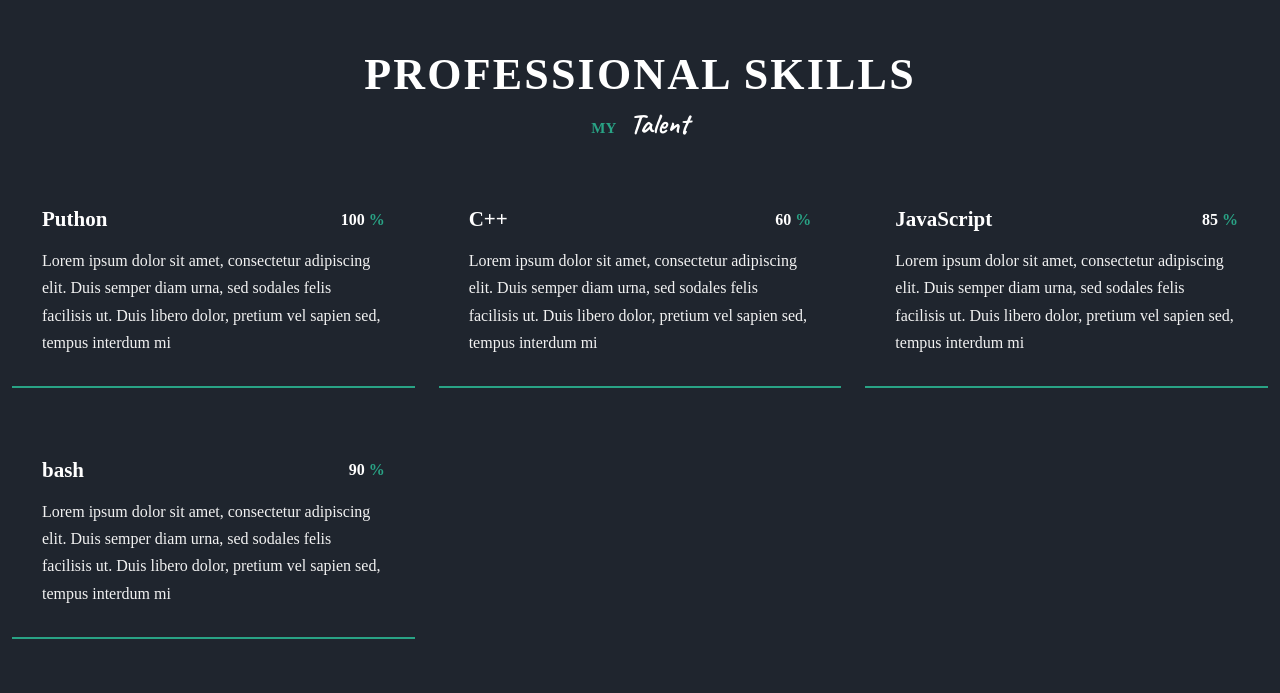
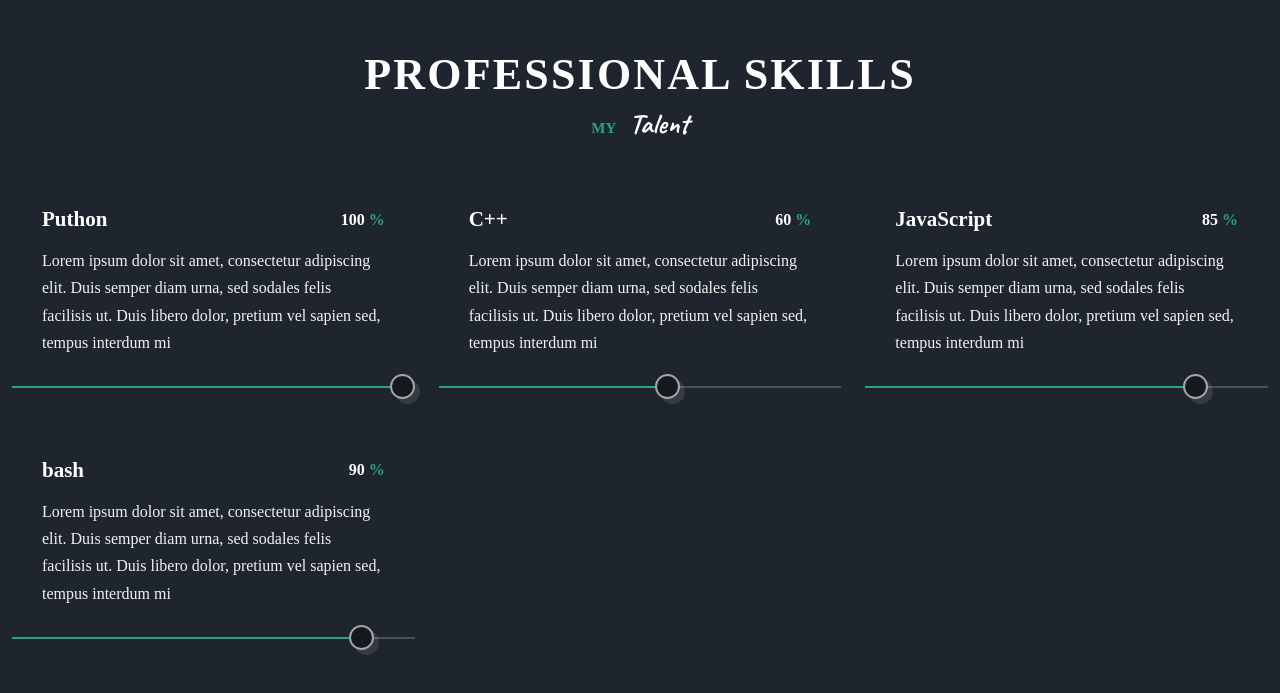
Before and after one commit to permikov/permikov.github.io, a React (Create React App) app: page / in a window 1280 px wide. Shown: the part 1783-2476 px from the top of the page. Built offline with nearby package versions, Linux system fonts and the light colour scheme.

Commit message:
Add perceptile

```diff
--- a/src/components/skills/Skills.jsx
+++ b/src/components/skills/Skills.jsx
@@ -22,7 +22,7 @@ const Skills = () => {
                             </div>
                             <p className="skills__description">{description}</p>
                             <div className="skills__bar">
-                                <span className="skills__percentage">
+                                <span className="skills__percentage" style={{ width: `${percentage}%` }}>
                                     <span></span>
                                 </span>
                             </div>
--- a/src/components/skills/skills.css
+++ b/src/components/skills/skills.css
@@ -48,4 +48,17 @@
 .skills__percentage {
     display: block;
     background-color: var(--primary-color);
+    position: relative;
 }
+
+.skills__percentage span {
+    background-color: var(--container-color);
+    border: 2px solid var(--border-color);
+    box-shadow: var(--shadow);
+    width: 25px;
+    height: 25px;
+    border-radius: 50%;
+    position: absolute;
+    right: 0;
+    top: -12px;
+}
```
Also changed, not shown: src/components/portfolio/portfolio.css (added).
